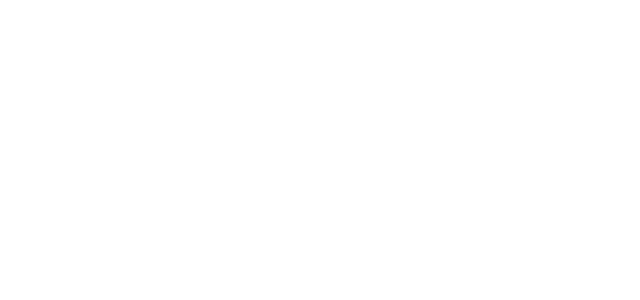
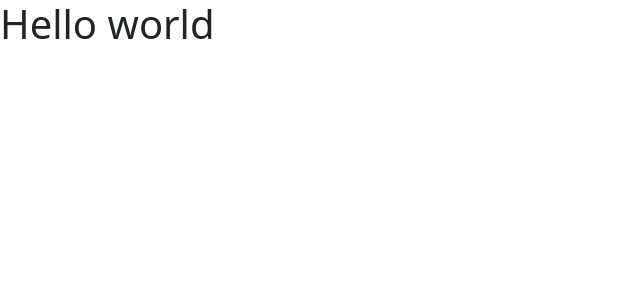
Before and after one commit to aploon/reactdev, a React (Vite) app: page / in a window 1280 px wide. Shown: the top 300 px of the page, without its empty margins (0-640 px from the left). Built offline with nearby package versions, Linux system fonts and the light colour scheme.

Commit message:
Hello world

```diff
--- a/src/App.jsx
+++ b/src/App.jsx
@@ -1,10 +1,9 @@
-import { useState } from "react"
 
 function App() {
 
-    // something
-
-    return ""
+    return <>
+        <h1>Hello world</h1>
+    </>
 }
 
 export default App
```
